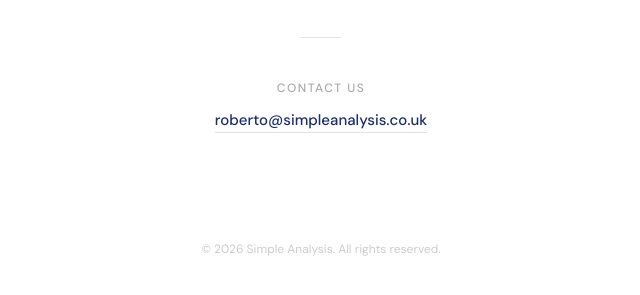
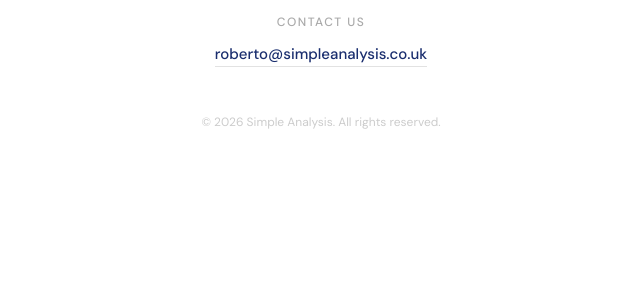
Before and after one commit to iRobs781/simple-analysis, a plain HTML site: page index.html in a window 1280 px wide. Shown: the part 477-772 px from the top of the page, without its empty margins (319-959 px from the left). Drawn offline with Linux system fonts and the light colour scheme.

Commit message:
Add files via upload

```diff
--- a/index.html
+++ b/index.html
@@ -102,10 +102,10 @@
     }
 
     .footer {
-      position: fixed;
-      bottom: 24px;
       font-size: 12px;
       color: #ccc;
+      margin-top: 48px;
+      padding-bottom: 24px;
     }
   </style>
 </head>
```
